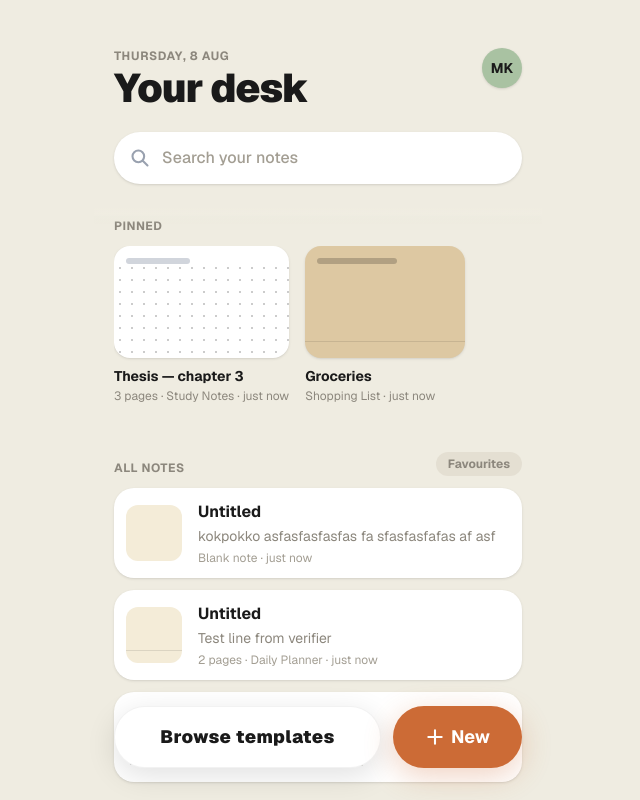
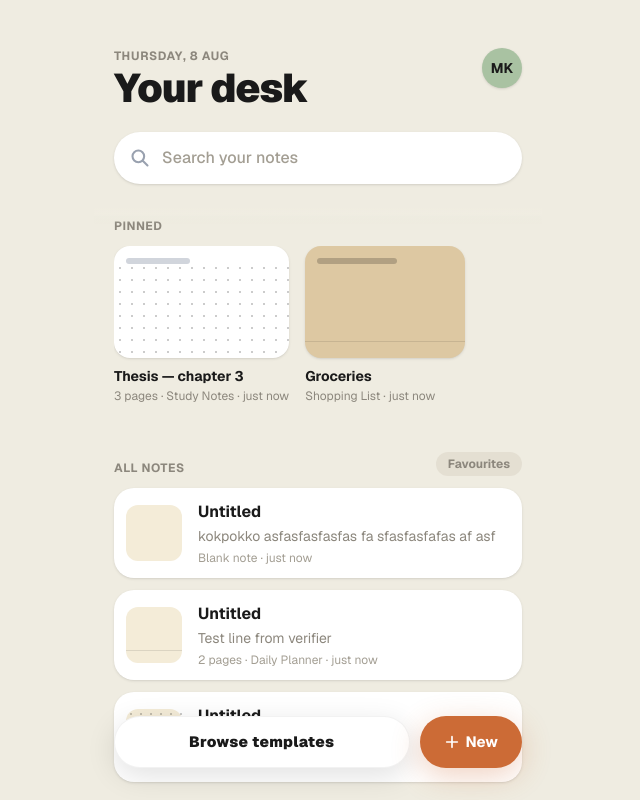
Before and after one commit to riskyle/notepad-cutiee, a Next.js app: page /dashboard in a window 1280 px wide. Shown: the whole page, without its empty margins (322-962 px from the left). Built offline with nearby package versions, Linux system fonts and the light colour scheme.

Commit message:
fix: added the removed link

```diff
--- a/app/dashboard/page.tsx
+++ b/app/dashboard/page.tsx
@@ -145,20 +145,21 @@ export default function DashboardScreen() {
         </div>
 
         {/* Floating Action Bar (Sticky at bottom) */}
-        <div className="fixed bottom-8 w-full max-w-md px-5 left-1/2 -translate-x-1/2 z-50 flex justify-between gap-3 pointer-events-none">
-          <button className="flex-1 bg-white shadow-[0_8px_30px_rgba(0,0,0,0.12)] rounded-full py-4 px-6 flex items-center justify-center border border-black/5 pointer-events-auto">
-            <span className="font-fraunces font-black text-lg tracking-wide text-[#1A1A1A]">
+        <div className="fixed bottom-8 w-full max-w-md px-5 left-1/2 -translate-x-1/2 z-50 flex justify-between gap-2.5 pointer-events-none">
+
+          <button className="flex-1 bg-white shadow-[0_8px_30px_rgba(0,0,0,0.12)] rounded-full py-3.5 px-4 flex items-center justify-center border border-black/5 pointer-events-auto active:scale-95 transition-transform min-w-0">
+            <span className="font-fraunces font-black text-[15px] tracking-wide text-[#1A1A1A] truncate">
               <Link href="/templates">
                 Browse templates
               </Link>
             </span>
           </button>
 
-          <button className="bg-[#CC6B36] shadow-[0_8px_30px_rgba(204,107,54,0.3)] rounded-full py-4 px-8 flex items-center justify-center gap-1.5 transition-transform active:scale-95 pointer-events-auto">
-            <svg className="w-5 h-5 text-white" fill="none" viewBox="0 0 24 24" stroke="currentColor" strokeWidth="2.5">
+          <button className="bg-[#CC6B36] shadow-[0_8px_30px_rgba(204,107,54,0.3)] rounded-full py-3.5 px-6 flex items-center justify-center gap-1.5 transition-transform active:scale-95 pointer-events-auto shrink-0">
+            <svg className="w-4 h-4 text-white" fill="none" viewBox="0 0 24 24" stroke="currentColor" strokeWidth="2.5">
               <path strokeLinecap="round" strokeLinejoin="round" d="M12 4v16m8-8H4" />
             </svg>
-            <span className="font-bold text-white text-lg">
+            <span className="font-bold text-white text-[15px]">
               <Link href="/editor">
                 New
               </Link>
```
